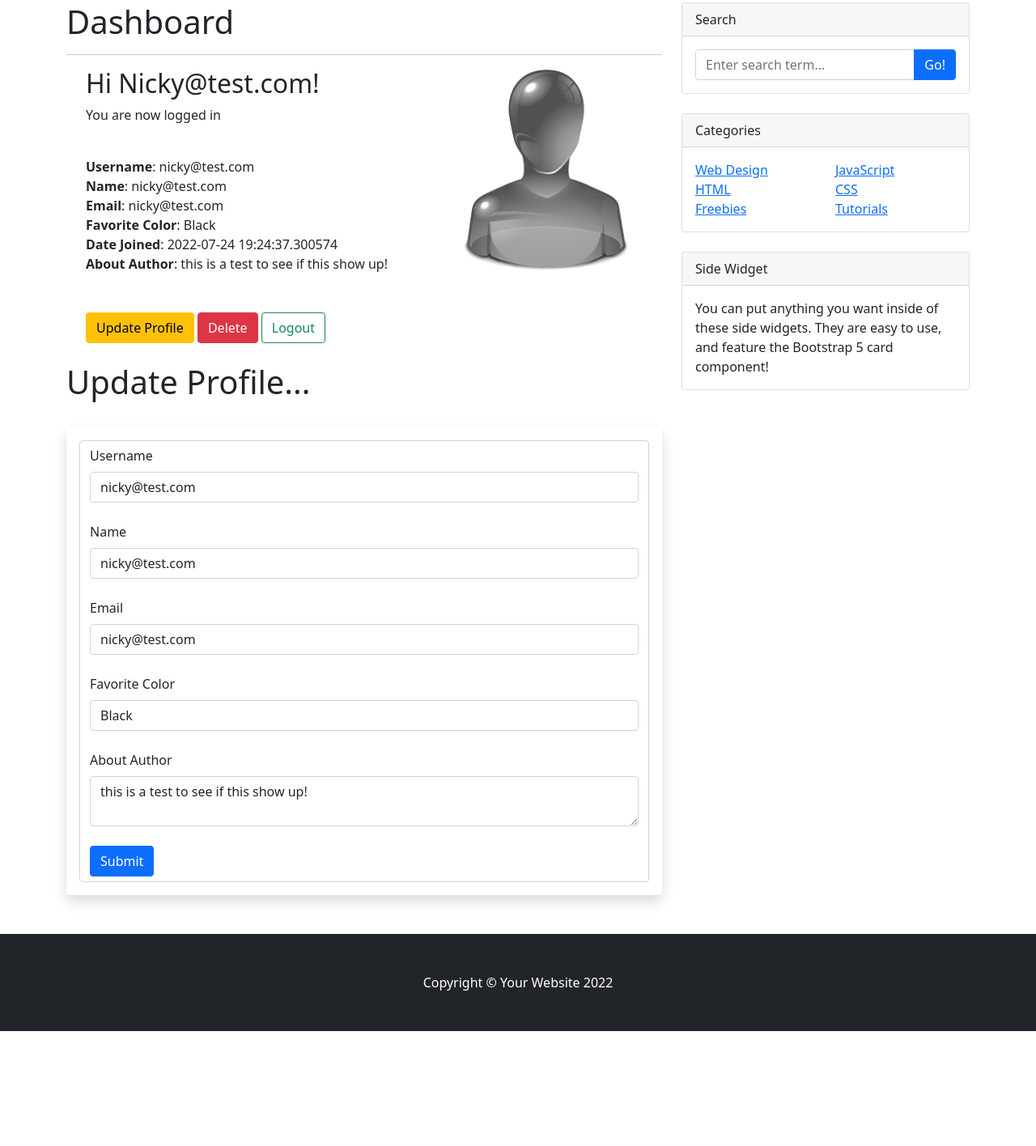
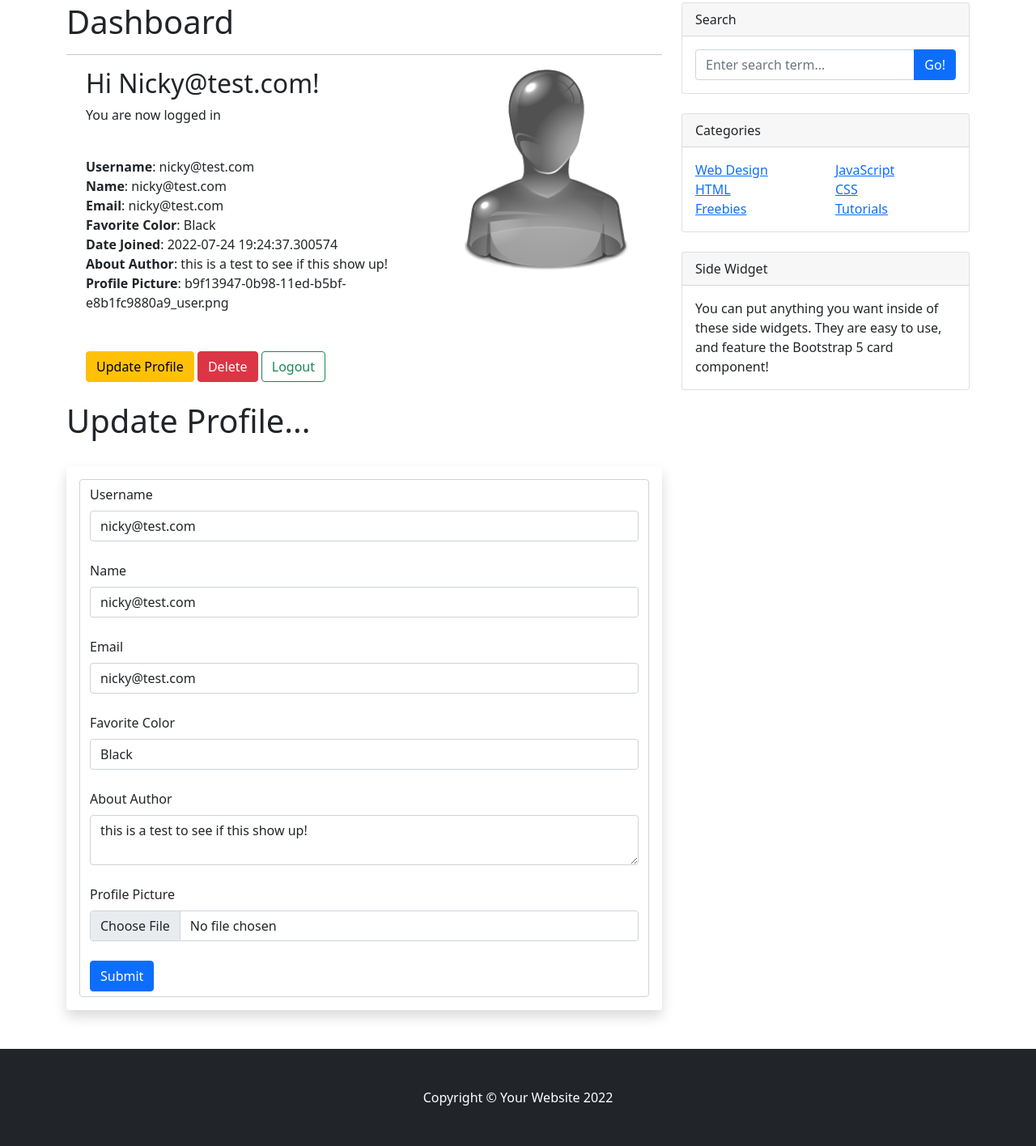
Before and after one commit to NickyFrs/MP3-HMABLOG, a Flask app: page /dashboard in a window 1280 px wide. Shown: the part 101-1517 px from the top of the page at 81% size. Before the commit the page ends 1375 px from the top, so only its background shows below. Run offline with Flask 2, Linux system fonts and the light colour scheme; a user stored in the database is signed in; some libraries are stand-ins or nearby versions.

Commit message:
worked on the dashboard profile picture. work in progress.

```diff
--- a/app.py
+++ b/app.py
@@ -1,13 +1,18 @@
+import os
+import uuid as uuid # created unique user id
 from flask import Flask, render_template, flash, request, redirect, url_for
 from flask_wtf import FlaskForm
 from werkzeug.security import generate_password_hash, check_password_hash
+from werkzeug.utils import secure_filename #to secure the name of the uploaded file
 from wtforms import StringField, SubmitField, PasswordField, TextAreaField, ValidationError
 from wtforms.validators import DataRequired, EqualTo, Email, length
+from flask_wtf.file import FileField
 from flask_ckeditor import CKEditorField, CKEditor
 from flask_sqlalchemy import SQLAlchemy
 from flask_migrate import Migrate
 from datetime import datetime
 from flask_login import current_user, UserMixin, LoginManager, login_user, login_required, logout_user
+
 
 app = Flask(__name__)
 
@@ -15,6 +20,10 @@ app = Flask(__name__)
 ckeditor = CKEditor(app)
 
 app.config['SECRET_KEY'] = 'b41bfb66739bd67d09342ad24f6a699deb7cbac892273d95'  # necessary for the forms
+
+# SET LOCAL FOLDER TO SAVE FILES
+UPLOAD_FOLDER = '/Users/New User/Desktop/MP3-HMABLOG/static/img/'
+app.config['UPLOAD_FOLDER'] = UPLOAD_FOLDER
 
 # DATABASE
 app.config['SQLALCHEMY_DATABASE_URI'] = 'sqlite:///hopedb.db'  # Add database
@@ -36,7 +45,8 @@ class Users(db.Model, UserMixin):
     email = db.Column(db.String(100), unique=True, nullable=False)
     favorite_color = db.Column(db.String(120))
     about_author = db.Column(db.Text(500), nullable=True)
-    data_added = db.Column(db.DateTime(), default=datetime.utcnow)
+    data_added = db.Column(db.DateTime, default=datetime.utcnow)
+    profile_pic = db.Column(db.String(), nullable=True)
 
     # Manny posts to an user
     posts = db.relationship("Posts", backref="blogger")
@@ -91,6 +101,7 @@ class UserForm(FlaskForm):
     password_hash = PasswordField('Password',
                                   validators=[DataRequired(), EqualTo('password_hash2', message='Password most match')])
     password_hash2 = PasswordField('Confirm Password', validators=[DataRequired()])
+    profile_pic = FileField('Profile Picture')
     submit = SubmitField("Submit")
 
 
@@ -210,8 +221,23 @@ def dashboard():
         name_to_update.favorite_color = request.form['favorite_color']
         name_to_update.about_author = request.form['about_author']
         name_to_update.username = request.form['username']
+        name_to_update.profile_pic = request.files['profile_pic'] # this upload the actual file
+
+        # variable to grab image name
+        pic_filename = secure_filename(name_to_update.profile_pic.filename)
+
+        # set UUID for file
+        pic_name = str(uuid.uuid1()) + "_" + pic_filename
+
+        # save the image to folder
+        saver = request.files['profile_pic']
+
+        # after save to folder change it ti string and save to db
+        name_to_update.profile_pic = pic_name
+
         try:
             db.session.commit()
+            saver.save(os.path.join(app.config['UPLOAD_FOLDER']), pic_name)
             flash('User updated successfully')
             return render_template('dashboard.html', form=form, name_to_update=name_to_update)
         except:
--- a/templates/dashboard.html
+++ b/templates/dashboard.html
@@ -16,6 +16,7 @@
                 <strong>Favorite Color</strong>: {{ current_user. favorite_color}}<br/>
                 <strong>Date Joined</strong>: {{ current_user.data_added }}<br/>
                 <strong>About Author</strong>: {{ current_user.about_author }}<br/>
+                <strong>Profile Picture</strong>: {{ current_user.profile_pic }}<br/>
 
                 <br/><br/>
                 <a href="{{ url_for('update', id=current_user.id) }}" class="btn btn-warning">Update Profile</a>
@@ -33,7 +34,7 @@
     <h1>Update Profile...</h1>
         <br />
         <div class="shadow p-3 mb-5 bg-body rounded">
-            <form action="/dashboard" method="POST" class="form-control">
+            <form action="/dashboard" method="POST" class="form-control" enctype="multipart/form-data">
                 {{ form.hidden_tag() }}
 
                 {{ form.username.label(class="form-label") }}
@@ -49,9 +50,12 @@
                 {{ form.favorite_color.label(class="form-label") }}
                 {{ form.favorite_color(class="form-control", value=name_to_update.favorite_color) }}
                 <br />
-
                 {{ form.about_author.label(class="form-label") }}
                 <textarea name="about_author" class="form-control">{{ name_to_update.about_author }}</textarea>
+                <br />
+                {{ form.profile_pic.label(class="form-label") }}
+                {{ form.profile_pic(class="form-control", value=name_to_update.profile_pic) }}
+
                 <br />
                 {{ form.submit(class="btn btn-primary") }}
             </form>
--- a/templates/update.html
+++ b/templates/update.html
@@ -22,7 +22,10 @@
                 {{ form.favorite_color(class="form-control", value=name_to_update.favorite_color) }}
                 <br />
                 {{ form.about_author.label(class="form-label") }}
-                {{ form.about_author(class="form-control", value=name_to_update.about_author) }}
+                <textarea name="about_author" class="form-control">{{ name_to_update.about_author }}</textarea>
+                <br />
+                {{ form.profile_pic.label(class="form-label") }}
+                {{ form.profile_pic(class="form-control", value=name_to_update.profile_pic) }}
                 <br />
                 {{ form.submit(class="btn btn-primary") }} <a href="{{ url_for('delete', id=id) }}" class="btn btn-danger">Delete</a>
             </form>
```
Also changed, not shown: hopedb.db.
